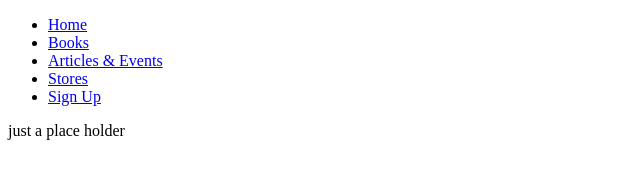
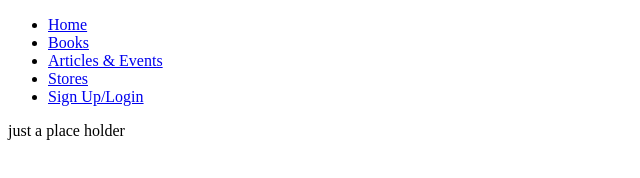
Before and after one commit to Marquez594/BookStore, a plain HTML site: page Front/Bookstore/books.html in a window 1280 px wide. Shown: the full height of the page, 0-640 px from the left. Drawn offline with Linux system fonts and the light colour scheme.

Commit message:
Update navigation link for Sign Up to Sign Up/Login

```diff
--- a/Front/Bookstore/books.html
+++ b/Front/Bookstore/books.html
@@ -8,7 +8,7 @@
                 <li><a href="books.html">Books</a></li>
                 <li><a href="articles&events.html">Articles & Events</a></li>
                 <li><a href="stores.html">Stores</a></li>
-                 <li><a href="signup-login.html">Sign Up</a></li>
+                 <li><a href="signup-login.html">Sign Up/Login</a></li>
             </ul>
         </nav>
     </head>
```
